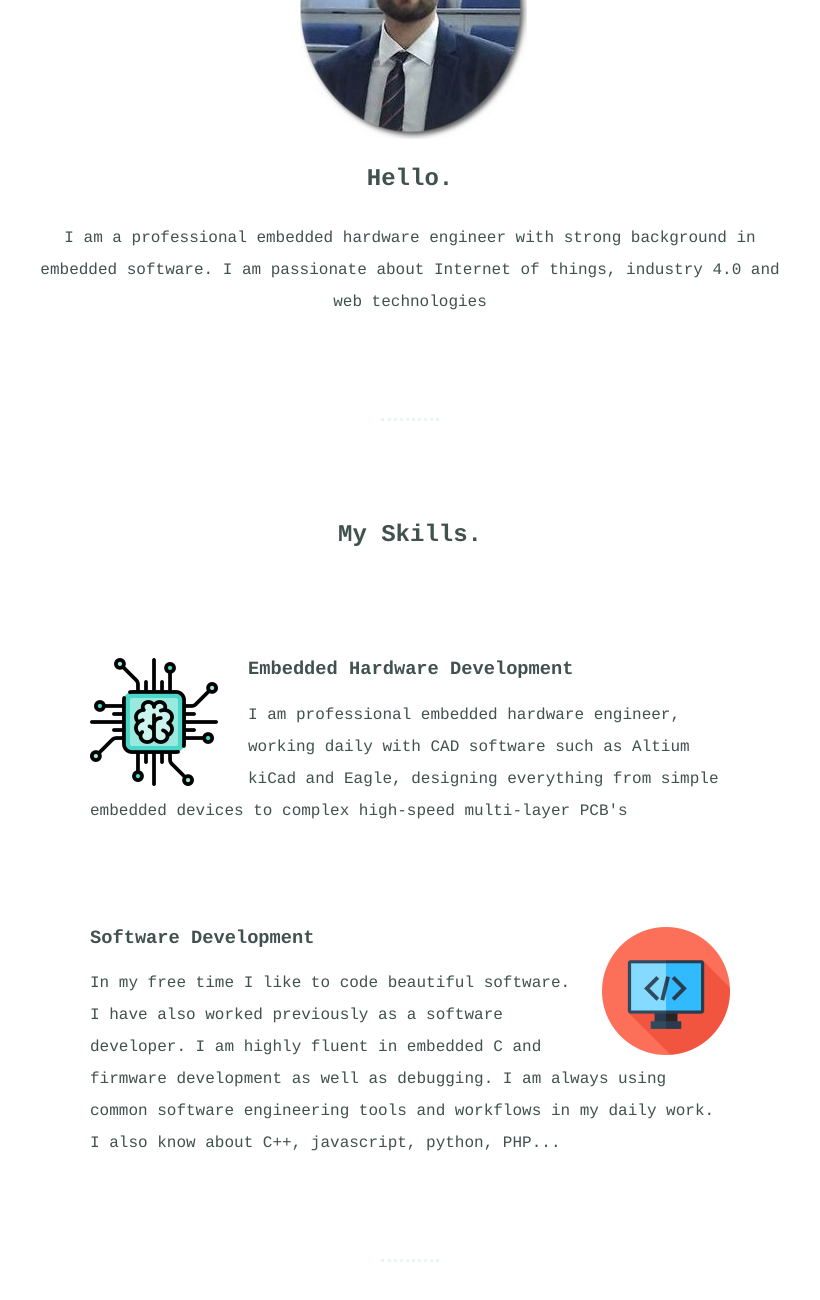
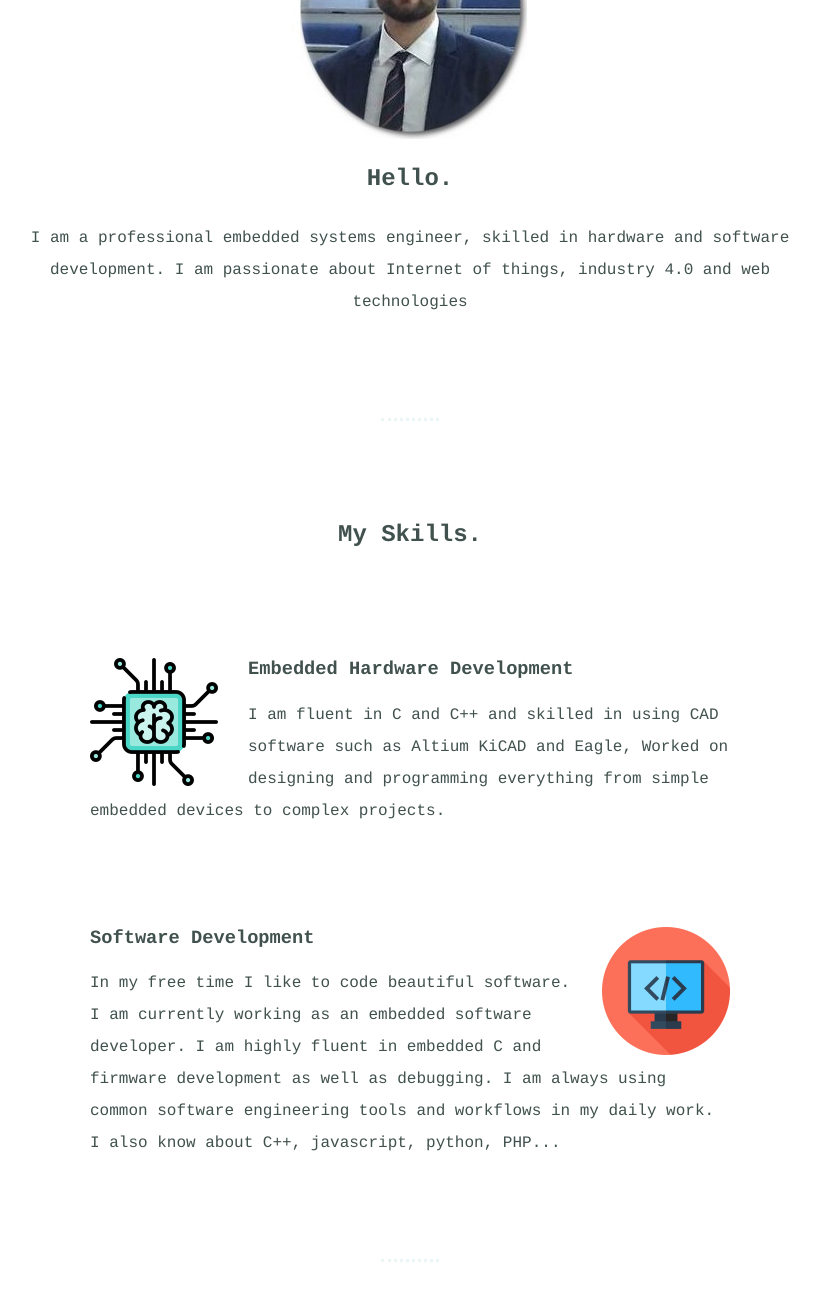
Before and after one commit to iivancev/web, a plain HTML site: page index.html in a window 1280 px wide. Shown: the part 1149-2449 px from the top of the page, without its empty margins (230-1050 px from the left). Drawn offline with Linux system fonts and the light colour scheme.

Commit message:
Update index.html

```diff
--- a/index.html
+++ b/index.html
@@ -17,7 +17,7 @@
     <div class="profile">
       <img src="images/myimage.jpg" alt="">
       <h2>Hello.</h2>
-      <p class="intro">I am a professional embedded hardware engineer with strong background in embedded software. I am passionate about Internet of things, industry 4.0 and web technologies</p>
+      <p class="intro">I am a professional embedded systems engineer, skilled in hardware and software development. I am passionate about Internet of things, industry 4.0 and web technologies</p>
     </div>
     <hr>
     <div class="skills">
@@ -25,13 +25,12 @@
       <div class="skill-row">
         <img class="chip-img" src="images/chip.png" alt="">
         <h3>Embedded Hardware Development</h3>
-        <p>I am professional embedded hardware engineer, working daily with CAD software such as Altium kiCad and Eagle,
-          designing everything from simple embedded devices to complex high-speed multi-layer PCB's</p>
+        <p>I am fluent in C and C++ and skilled in using CAD software such as Altium KiCAD and Eagle, Worked on designing and programming everything from simple embedded devices to complex projects.</p>
       </div>
       <div class="skill-row">
         <img class="programmer-img" src="images/programmer.png" alt="">
         <h3>Software Development</h3>
-        <p>In my free time I like to code beautiful software. I have also worked previously as a software developer.
+        <p>In my free time I like to code beautiful software. I am currently working as an embedded software developer.
           I am highly fluent in embedded C and firmware development as well as debugging. I am always using common software engineering tools and workflows in my daily work.
          I also know about C++, javascript, python, PHP...</p>
       </div>
```
